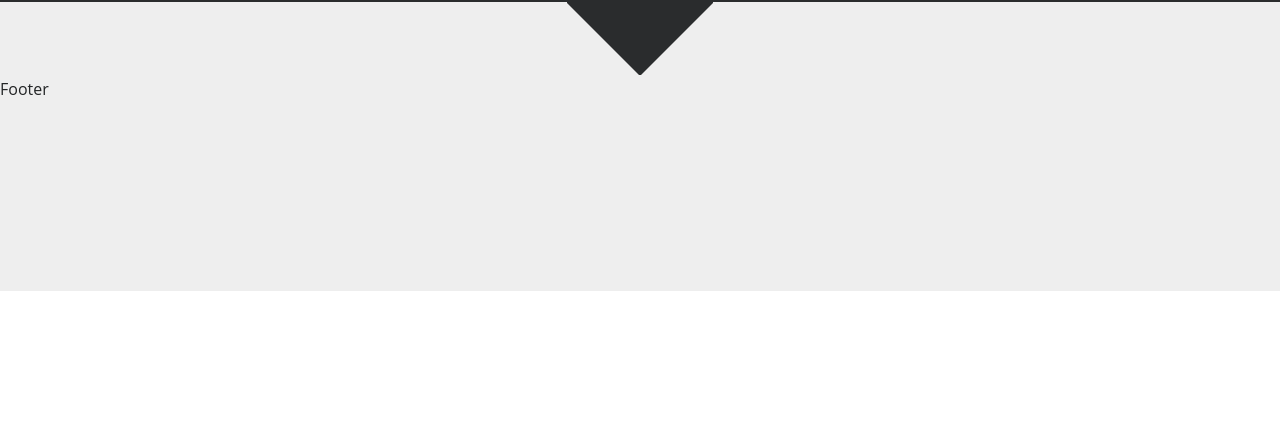
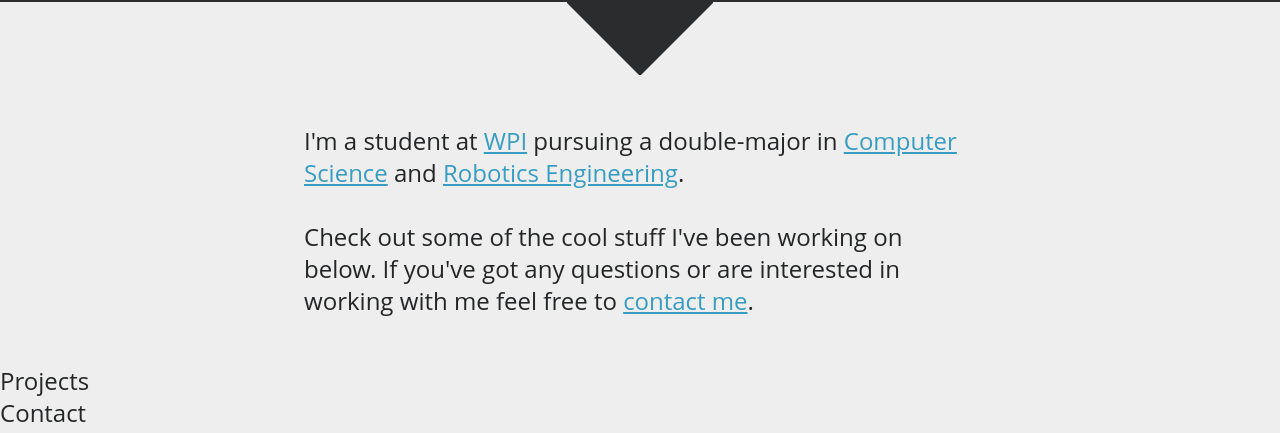
Before and after one commit to KaiNakamura/kainakamura.com, a Next.js app: page / in a window 1280 px wide. Shown: the part 509-942 px from the top of the page. Before the commit the page ends 800 px from the top, so only its background shows below. Built offline with nearby package versions, Linux system fonts and the light colour scheme.

Commit message:
Add sections with scrollable ids

```diff
--- /dev/null
+++ b/components/ExternalLink.tsx
@@ -0,0 +1,23 @@
+import type { AnchorHTMLAttributes, FC, ReactNode } from "react";
+
+export interface ExternalLinkProps extends AnchorHTMLAttributes<Element> {
+  href: string;
+  children?: ReactNode;
+}
+
+export const ExternalLink: FC<ExternalLinkProps> = ({
+  href,
+  children,
+  rel,
+  ...rest
+}: ExternalLinkProps) => (
+  <a
+    target="_blank"
+    rel={`noopener noreferrer${rel ? ` ${rel}` : ""}`}
+    href={href}
+    className="text-blue underline"
+    {...rest}
+  >
+    {children ?? href}
+  </a>
+);
--- /dev/null
+++ b/components/Link.tsx
@@ -0,0 +1,17 @@
+import type { AnchorHTMLAttributes, FC, ReactNode } from "react";
+
+export interface LinkProps extends AnchorHTMLAttributes<Element> {
+  href: string;
+  children?: ReactNode;
+}
+
+export const Link: FC<LinkProps> = ({
+  href,
+  children,
+  rel,
+  ...rest
+}: LinkProps) => (
+  <a href={href} className="text-blue underline" {...rest}>
+    {children ?? href}
+  </a>
+);
--- a/components/Navbar.tsx
+++ b/components/Navbar.tsx
@@ -6,9 +6,9 @@ export default function NavBar() {
       <div className="max-w-screen-xl flex flex-wrap items-center justify-between mx-auto p-4">
         <NavButton text="Kai Nakamura" href="/" isHome />
         <ul className="font-medium flex p-0 rounded-lg flex-row space-x-8">
-          <NavButton text="About" href="/about" />
-          <NavButton text="Projects" href="/projects" />
-          <NavButton text="Contact" href="/contact" />
+          <NavButton text="About" href="/#about" />
+          <NavButton text="Projects" href="/#projects" />
+          <NavButton text="Contact" href="/#contact" />
         </ul>
       </div>
     </nav>
--- /dev/null
+++ b/components/Text.tsx
@@ -0,0 +1,11 @@
+import type { FC, HTMLAttributes, ReactNode } from "react";
+
+export interface TextProps extends HTMLAttributes<HTMLParagraphElement> {
+  children?: ReactNode;
+}
+
+export const Text: FC<TextProps> = ({ children, ...rest }: TextProps) => (
+  <p className="sm:text-base md:text-lg lg:text-xl xl:text-2xl" {...rest}>
+    {children}
+  </p>
+);
--- a/pages/index.tsx
+++ b/pages/index.tsx
@@ -1,5 +1,8 @@
 import Hero from "@components/Hero";
 import Head from "next/head";
+import { ExternalLink } from "@components/ExternalLink";
+import { Text } from "@components/Text";
+import { Link } from "@components/Link";
 
 export default function Home() {
   return (
@@ -11,6 +14,32 @@ export default function Home() {
         <link rel="icon" href="/favicon.ico" />
       </Head>
       <Hero />
+      <section id="about" className="max-w-3xl m-auto p-12 flex flex-col gap-8">
+        <Text>
+          I'm a student at{" "}
+          <ExternalLink href="https://www.wpi.edu/">WPI</ExternalLink> pursuing
+          a double-major in{" "}
+          <ExternalLink href="https://www.wpi.edu/academics/departments/computer-science">
+            Computer Science
+          </ExternalLink>{" "}
+          and{" "}
+          <ExternalLink href="https://www.wpi.edu/academics/departments/robotics-engineering">
+            Robotics Engineering
+          </ExternalLink>
+          .
+        </Text>
+        <Text>
+          Check out some of the cool stuff I've been working on below. If you've
+          got any questions or are interested in working with me feel free to{" "}
+          <Link href="#contact">contact me</Link>.
+        </Text>
+      </section>
+      <section id="projects">
+        <Text>Projects</Text>
+      </section>
+      <section id="contact">
+        <Text>Contact</Text>
+      </section>
     </>
   );
 }
```
Also changed, not shown: tailwind.config.js (+14 -0 lines).
